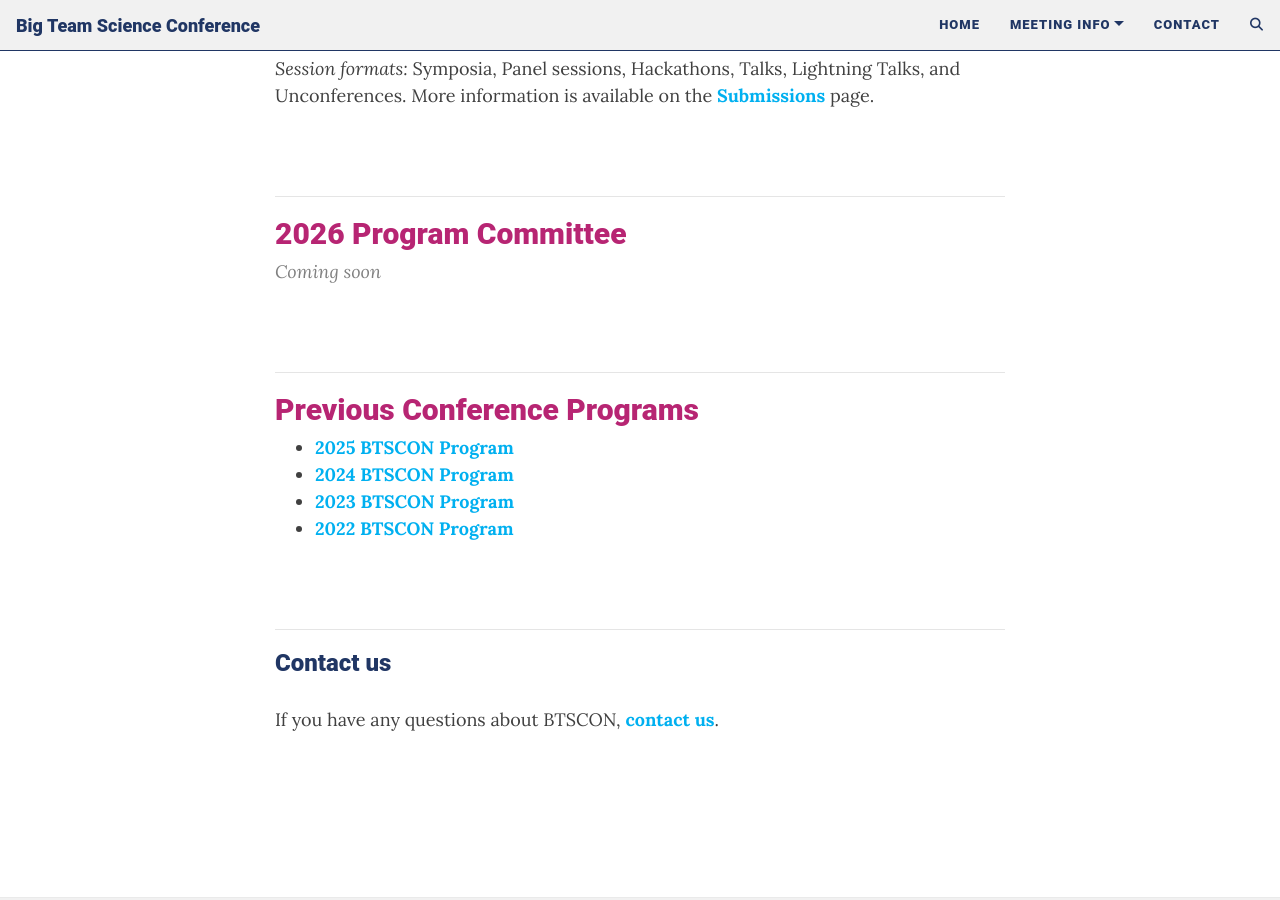
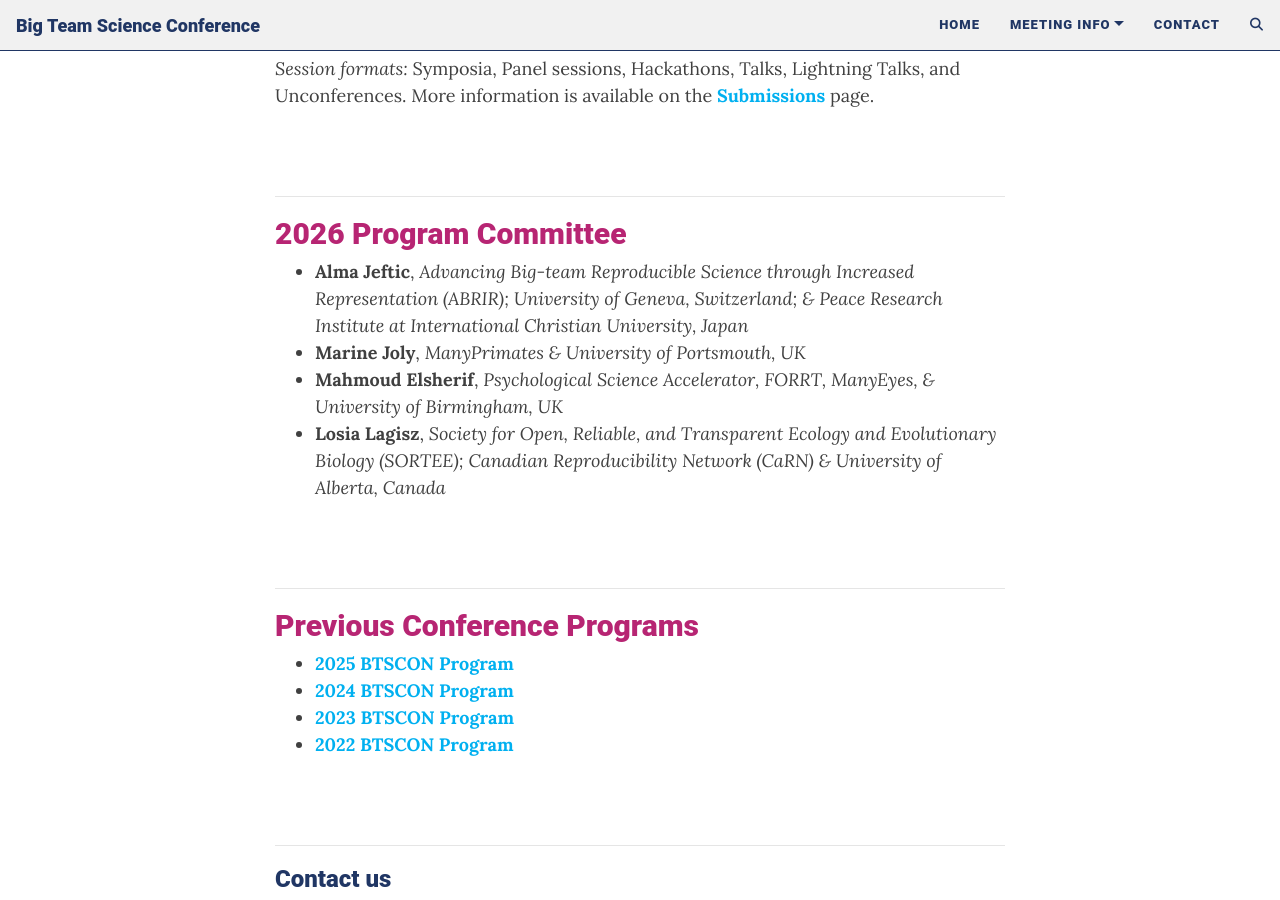
Before and after one commit to bigteamscienceconference/bigteamscienceconference.github.io, a Jekyll site: the page built from program.md, in a window 1280 px wide and 900 px high, scrolled down 731 px. Built offline with Jekyll 4.4.1, drawn with Linux system fonts in a browser that asks for light colours; comment, search, counter and statistics services are not loaded.

Commit message:
Update program.md
add committee

```diff
--- a/program.md
+++ b/program.md
@@ -35,7 +35,10 @@ title: program
 
 ## 2026 Program Committee
 
-> Coming soon
+* **Alma Jeftic**, *Advancing Big-team Reproducible Science through Increased Representation (ABRIR); University of Geneva, Switzerland; & Peace Research Institute at International Christian University, Japan*
+* **Marine Joly**, *ManyPrimates & University of Portsmouth, UK*
+* **Mahmoud Elsherif**, *Psychological Science Accelerator, FORRT, ManyEyes, & University of Birmingham, UK*
+* **Losia Lagisz**, *Society for Open, Reliable, and Transparent Ecology and Evolutionary Biology (SORTEE); Canadian Reproducibility Network (CaRN) & University of Alberta, Canada*
 
 <br>
 
```
